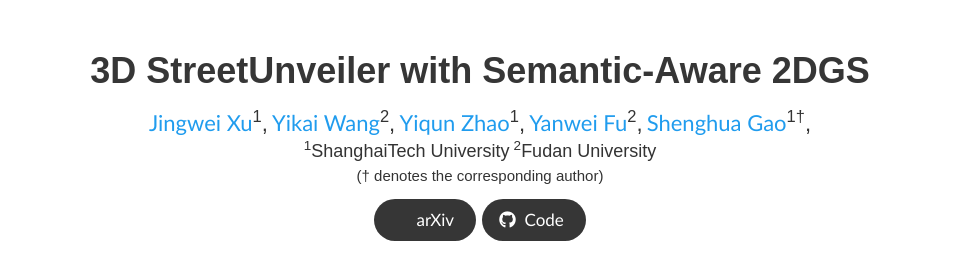
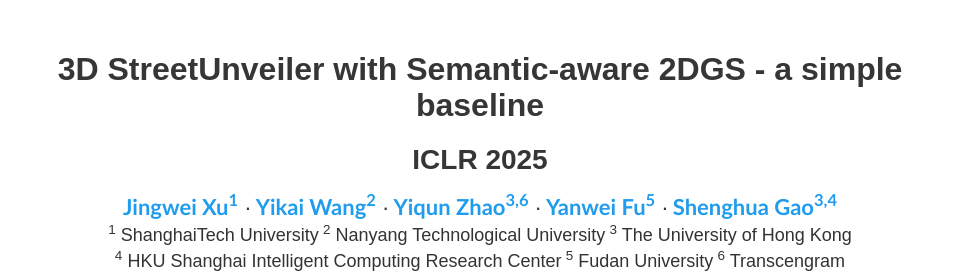
Before and after one commit to StreetUnveiler/StreetUnveiler.github.io, a plain HTML site: page index.html in a window 1280 px wide. Shown: the top 279 px of the page, without its empty margins (160-1120 px from the left). Drawn offline with nearby package versions, Linux system fonts and the light colour scheme; some icons are missing; a web font is replaced by a local one.

Commit message:
Update index.html

```diff
--- a/index.html
+++ b/index.html
@@ -17,7 +17,7 @@
     <meta name="keywords" content="Empty Street Reconstruction, 3D inpainting" />
     <meta name="viewport" content="width=device-width, initial-scale=1" />
     <title>
-      3D StreetUnveiler with Semantic-Aware 2DGS
+      3D StreetUnveiler with Semantic-aware 2DGS - a simple baseline
     </title>
 
     <link
@@ -70,7 +70,7 @@
           {
             name: "citation_title",
             content:
-              "3D StreetUnveiler with Semantic-Aware 2DGS",
+              "3D StreetUnveiler with Semantic-aware 2DGS - a simple baseline",
           },
           {
             name: "citation_author",
@@ -144,37 +144,49 @@
         <div class="container is-max-desktop">
           <div class="columns is-centered">
             <div class="column has-text-centered">
-              <h1 class="title is-1 publication-title" style="font-size: 36px">
-                  3D StreetUnveiler with Semantic-Aware 2DGS
+              <h1 class="title is-1 publication-title" style="font-size: 32px">
+                  3D StreetUnveiler with Semantic-aware 2DGS - a simple baseline
               </h1>
+              <h2 class="title is-1 publication-title" style="font-size: 28px">
+                  ICLR 2025
+              </h2>
               <div class="is-size-5 publication-authors">
                 <span class="author-block" style="font-size: 22px">
-                  <a href="https://davidxu-jj.github.io/">Jingwei Xu</a ><sup>1</sup>,
+                  <a href="https://davidxu-jj.github.io/"><strong>Jingwei Xu<sup>1</sup></strong></a> ·
                 </span>
                 <span class="author-block" style="font-size: 22px">
-                  <a href="https://yikai-wang.github.io/">Yikai Wang</a ><sup>2</sup>,
+                  <a href="https://yikai-wang.github.io/"><strong>Yikai Wang<sup>2</sup></strong></a> ·
                 </span>
                 <span class="author-block" style="font-size: 22px">
-                  <a href="https://scholar.google.com/citations?user=1UD_eBQAAAAJ&hl=en">Yiqun Zhao</a ><sup>1</sup>,
+                  <a href="https://scholar.google.com/citations?user=1UD_eBQAAAAJ&hl=en"><strong>Yiqun Zhao<sup>3,6</sup></strong></a> ·
                 </span>
                 <span class="author-block" style="font-size: 22px">
-                  <a href="https://scholar.google.co.uk/citations?user=Vg54TcsAAAAJ&hl=en">Yanwei Fu</a ><sup>2</sup>,
+                  <a href="https://scholar.google.co.uk/citations?user=Vg54TcsAAAAJ&hl=en"><strong>Yanwei Fu<sup>5</sup></strong></a> ·
                 </span>
                 <span class="author-block" style="font-size: 22px">
-                  <a href="https://scholar.google.com.sg/citations?user=fe-1v0MAAAAJ&hl=en">Shenghua Gao</a ><sup>1†</sup>,
+                  <a href="https://scholar.google.com.sg/citations?user=fe-1v0MAAAAJ&hl=en"><strong>Shenghua Gao<sup>3,4</sup></strong></a>
                 </span>
               </div>
 
               <div class="is-size-5 publication-authors">
-                <span class="author-block" style="font-size: 18px"
-                  ><sup>1</sup>ShanghaiTech University
+                <span class="author-block" style="font-size: 18px">
+                  <sup>1</sup> ShanghaiTech University
                 </span>
-                <span class="author-block" style="font-size: 18px"
-                  ><sup>2</sup>Fudan University
+                <span class="author-block" style="font-size: 18px">
+                  <sup>2</sup> Nanyang Technological University
                 </span>
-              </div>
-              <div class="is-size-5 publication-authors">
-                († denotes the corresponding author)
+                <span class="author-block" style="font-size: 18px">
+                  <sup>3</sup> The University of Hong Kong
+                </span>
+                <span class="author-block" style="font-size: 18px">
+                  <sup>4</sup> HKU Shanghai Intelligent Computing Research Center
+                </span>
+                <span class="author-block" style="font-size: 18px">
+                  <sup>5</sup> Fudan University
+                </span>
+                <span class="author-block" style="font-size: 18px">
+                  <sup>6</sup> Transcengram
+                </span>
               </div>
               <div class="column has-text-centered">
                 <div class="link-block">
@@ -458,13 +470,11 @@
       <div class="container is-max-desktop content">
         <h2 class="title">BibTeX</h2>
         <!-- TODO -->
-        <pre><code> @misc{xu2024StreetUnveiler,
-      title={3D StreetUnveiler with Semantic-Aware 2DGS},
-      author={Jingwei Xu and Yikai Wang and Yiqun Zhao and Yanwei Fu and Shenghua Gao},
-      year={2024},
-      eprint={2405.18416},
-      archivePrefix={arXiv},
-      primaryClass={cs.CV}
+        <pre><code> @inproceedings{xu2025streetunveiler,
+      author       = {Jingwei Xu and Yikai Wang and Yiqun Zhao and Yanwei Fu and Shenghua Gao},
+      title        = {3D StreetUnveiler with Semantic-aware 2DGS - a simple baseline},
+      booktitle    = {The International Conference on Learning Representations (ICLR)},
+      year         = {2025},
 }
 </code></pre>
       </div>
```
